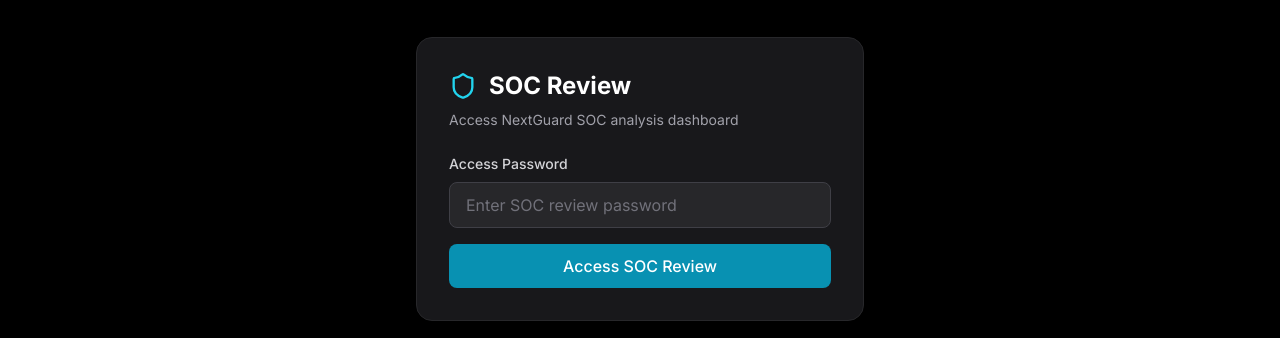
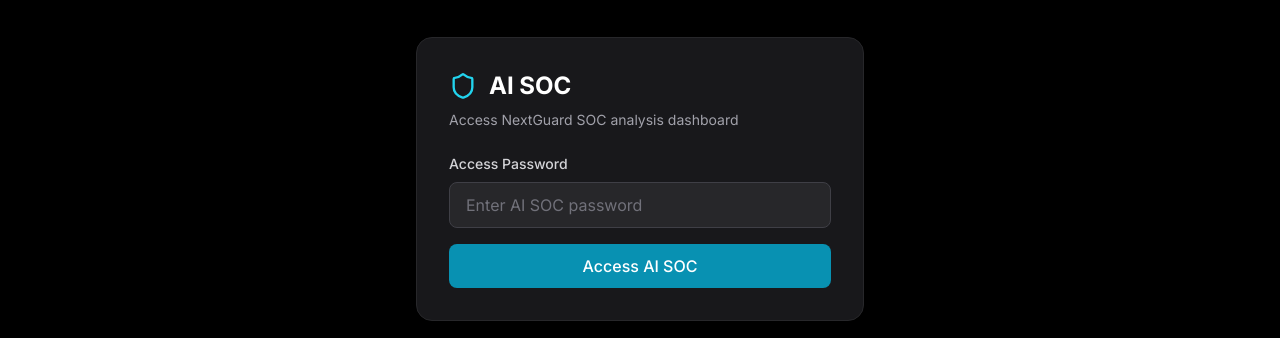
Before and after one commit to NextGuard-hk/nextguard-website, a Next.js app: page /soc-review in a window 1280 px wide. Shown: the part 221-559 px from the top of the page. Built offline with nearby package versions, Linux system fonts and the light colour scheme; no server answers.

Commit message:
rename: SOC Review to AI SOC across all components

```diff
--- a/components/soc-auth-wrapper.tsx
+++ b/components/soc-auth-wrapper.tsx
@@ -57,7 +57,7 @@ export default function SocAuthWrapper({ children }: { children: React.ReactNode
         <div className="bg-zinc-900 border border-zinc-800 rounded-2xl p-8 shadow-2xl">
           <div className="flex items-center gap-3 mb-2">
             <Shield className="h-7 w-7 text-cyan-400" />
-            <h1 className="text-2xl font-bold text-white">SOC Review</h1>
+            <h1 className="text-2xl font-bold text-white">AI SOC</h1>
           </div>
           <p className="text-zinc-400 mb-6 text-sm">
             Access NextGuard SOC analysis dashboard
@@ -76,7 +76,7 @@ export default function SocAuthWrapper({ children }: { children: React.ReactNode
               value={password}
               onChange={e => setPassword(e.target.value)}
               className="w-full bg-zinc-800 border border-zinc-700 rounded-lg px-4 py-2.5 text-white placeholder:text-zinc-500 focus:border-cyan-500 focus:outline-none mb-4"
-              placeholder="Enter SOC review password"
+              placeholder="Enter AI SOC password"
               required
             />
             <button
@@ -84,7 +84,7 @@ export default function SocAuthWrapper({ children }: { children: React.ReactNode
               disabled={loading}
               className="w-full bg-cyan-600 hover:bg-cyan-500 disabled:bg-cyan-800 text-white font-medium py-2.5 rounded-lg transition-colors"
             >
-              {loading ? "Verifying..." : "Access SOC Review"}
+              {loading ? "Verifying..." : "Access AI SOC"}
             </button>
           </form>
         </div>
```
